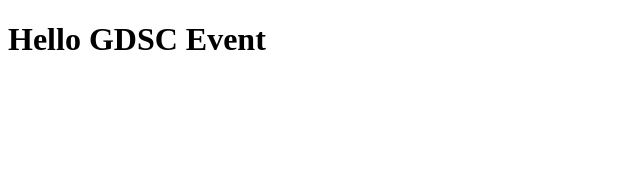
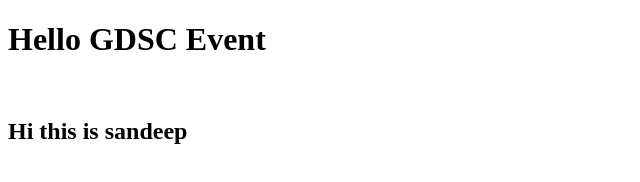
Before and after one commit to sudhay23/gdsc-attendee-page, a plain HTML site: page index.html in a window 1280 px wide. Shown: the whole page, without its empty margins (0-640 px from the left). Drawn offline with Linux system fonts and the light colour scheme.

Commit message:
added my name

```diff
--- a/index.html
+++ b/index.html
@@ -5,5 +5,10 @@
     </head>
     <body>
         <h1>Hello GDSC Event</h1>
+        <br>
+
+        <h2>Hi this is sandeep</h2>
+
+
     </body>
 </html>
```
